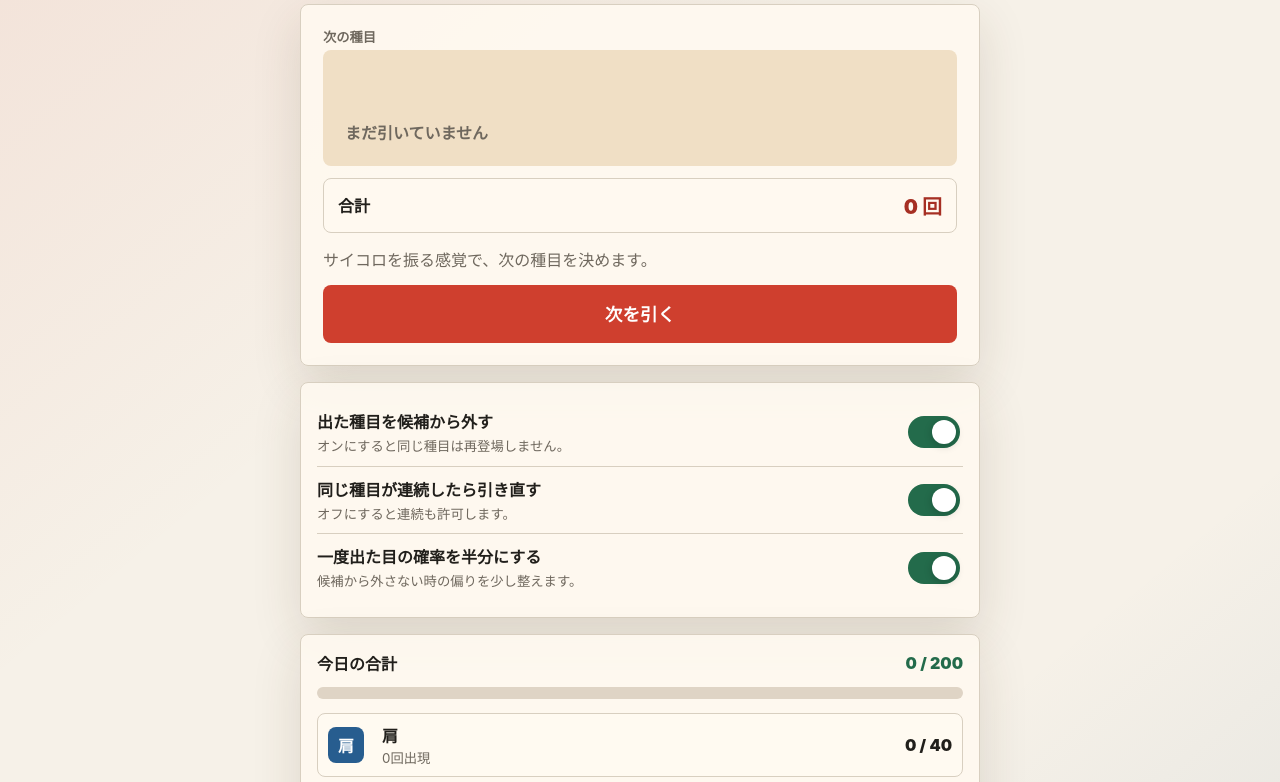
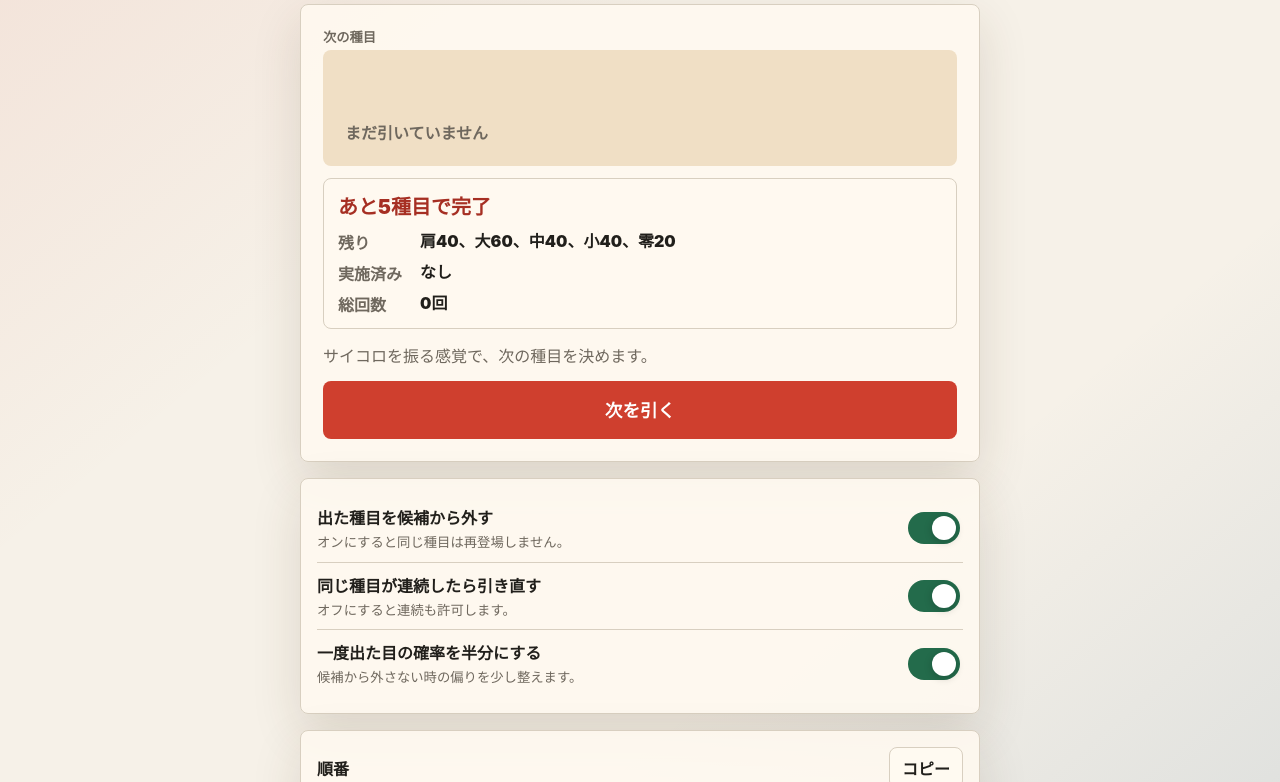
Before and after one commit to shuunya75/pushup, a plain HTML site: page index.html in a window 1280 px wide. Shown: the part 152-934 px from the top of the page. Drawn offline with Linux system fonts and the light colour scheme.

Commit message:
Simplify pushup progress display

```diff
--- a/app.js
+++ b/app.js
@@ -6,7 +6,6 @@ const exercises = [
   { id: "zero", name: "零", count: 20, color: "#5d4a8f" },
 ];
 
-const targetTotal = exercises.reduce((sum, exercise) => sum + exercise.count, 0);
 const todayKey = new Date().toLocaleDateString("sv-SE");
 const storageKey = `pushup-200:${todayKey}`;
 
@@ -21,10 +20,7 @@ const drawNotice = document.querySelector("#drawNotice");
 const excludeCompleted = document.querySelector("#excludeCompleted");
 const avoidRepeat = document.querySelector("#avoidRepeat");
 const halveWeight = document.querySelector("#halveWeight");
-const drawTotalOutput = document.querySelector("#drawTotalOutput");
-const totalOutput = document.querySelector("#totalOutput");
-const meterFill = document.querySelector("#meterFill");
-const exerciseList = document.querySelector("#exerciseList");
+const menuStatus = document.querySelector("#menuStatus");
 const historyList = document.querySelector("#historyList");
 
 todayLabel.textContent = new Intl.DateTimeFormat("ja-JP", {
@@ -84,7 +80,7 @@ function drawNext() {
   const candidate = pickCandidate();
 
   if (!candidate) {
-    drawNotice.textContent = "今日は200回完了です。お疲れさま。";
+    drawNotice.textContent = "基本メニュー完了です。お疲れさま。";
     render();
     return;
   }
@@ -164,9 +160,31 @@ function getCompletedTotal() {
   return state.history.reduce((sum, item) => sum + (item.count || 0), 0);
 }
 
+function getExerciseStats() {
+  return exercises.map((exercise) => {
+    const entries = state.history.filter((item) => item.id === exercise.id);
+    const hits = entries.length || state.hits[exercise.id] || 0;
+    const total = entries.reduce((sum, item) => sum + (item.count || exercise.count), 0);
+
+    return {
+      ...exercise,
+      hits,
+      total,
+      done: Boolean(state.completed[exercise.id]) || hits > 0,
+    };
+  });
+}
+
+function formatExercise(stat) {
+  return `${stat.name}${stat.count}${stat.hits > 1 ? `×${stat.hits}` : ""}`;
+}
+
 function render(latest = null) {
   const total = getCompletedTotal();
-  const remaining = exercises.filter((exercise) => !state.completed[exercise.id]).length;
+  const stats = getExerciseStats();
+  const remainingStats = stats.filter((stat) => !stat.done);
+  const completedStats = stats.filter((stat) => stat.done);
+  const remaining = remainingStats.length;
 
   if (latest) {
     currentExercise.innerHTML = `
@@ -182,33 +200,25 @@ function render(latest = null) {
     `;
   }
 
-  drawTotalOutput.textContent = `${total} 回`;
-  totalOutput.textContent = `${total} / ${targetTotal}`;
-  meterFill.style.width = `${Math.min(100, (total / targetTotal) * 100)}%`;
+  menuStatus.innerHTML = `
+    <p class="status-heading">${remaining === 0 ? "基本メニュー完了！" : `あと${remaining}種目で完了`}</p>
+    <dl class="status-list">
+      <div>
+        <dt>残り</dt>
+        <dd>${remainingStats.length === 0 ? "なし" : remainingStats.map(formatExercise).join("、")}</dd>
+      </div>
+      <div>
+        <dt>実施済み</dt>
+        <dd>${completedStats.length === 0 ? "なし" : completedStats.map(formatExercise).join("、")}</dd>
+      </div>
+      <div>
+        <dt>総回数</dt>
+        <dd>${total}回</dd>
+      </div>
+    </dl>
+  `;
   drawButton.disabled = remaining === 0;
   drawButton.textContent = remaining === 0 ? "完了" : "次を引く";
-
-  exerciseList.innerHTML = exercises
-    .map((exercise) => {
-      const done = state.completed[exercise.id];
-      const hits = state.hits[exercise.id] || 0;
-      const totalCount = state.history
-        .filter((item) => item.id === exercise.id)
-        .reduce((sum, item) => sum + (item.count || 0), 0);
-      return `
-        <article class="exercise-row ${done ? "done" : ""}">
-          <span class="badge" style="background:${done ? "var(--green)" : exercise.color}">
-            ${done ? "✓" : exercise.name}
-          </span>
-          <span>
-            <strong>${exercise.name}</strong>
-            <small>${hits}回出現</small>
-          </span>
-          <span class="row-count">${totalCount} / ${exercise.count}</span>
-        </article>
-      `;
-    })
-    .join("");
 
   historyList.innerHTML =
     state.history.length === 0
--- a/index.html
+++ b/index.html
@@ -23,9 +23,22 @@
         <div class="current" id="currentExercise">
           <span class="placeholder">まだ引いていません</span>
         </div>
-        <div class="draw-total">
-          <span>合計</span>
-          <output id="drawTotalOutput">0 回</output>
+        <div class="menu-status" id="menuStatus">
+          <p class="status-heading">あと5種目で完了</p>
+          <dl class="status-list">
+            <div>
+              <dt>残り</dt>
+              <dd>肩40、大60、中40、小40、零20</dd>
+            </div>
+            <div>
+              <dt>実施済み</dt>
+              <dd>なし</dd>
+            </div>
+            <div>
+              <dt>総回数</dt>
+              <dd>0回</dd>
+            </div>
+          </dl>
         </div>
         <p class="notice" id="drawNotice">サイコロを振る感覚で、次の種目を決めます。</p>
         <button class="primary-button" id="drawButton" type="button">次を引く</button>
@@ -55,17 +68,6 @@
         </label>
       </section>
 
-      <section class="progress-section" aria-label="今日の記録">
-        <div class="section-head">
-          <h2>今日の合計</h2>
-          <output id="totalOutput">0 / 200</output>
-        </div>
-        <div class="meter" aria-hidden="true">
-          <div id="meterFill"></div>
-        </div>
-        <div class="exercise-list" id="exerciseList"></div>
-      </section>
-
       <section class="history-section" aria-label="順番ログ">
         <div class="section-head">
           <h2>順番</h2>
--- a/styles.css
+++ b/styles.css
@@ -98,7 +98,6 @@ h2 {
 
 .draw-panel,
 .settings,
-.progress-section,
 .history-section {
   margin-top: 16px;
   border: 1px solid var(--line);
@@ -146,22 +145,45 @@ h2 {
   color: var(--muted);
 }
 
-.draw-total {
-  display: flex;
-  align-items: center;
-  justify-content: space-between;
-  gap: 12px;
+.menu-status {
+  display: grid;
+  gap: 10px;
   margin-top: 12px;
   padding: 12px 14px;
   border: 1px solid var(--line);
   border-radius: 8px;
   background: rgba(255, 250, 241, 0.76);
+}
+
+.status-heading {
+  margin: 0;
+  color: var(--accent-dark);
+  font-size: 1.25rem;
   font-weight: 900;
 }
 
-.draw-total output {
-  color: var(--accent-dark);
-  font-size: 1.25rem;
+.status-list {
+  display: grid;
+  gap: 7px;
+  margin: 0;
+}
+
+.status-list div {
+  display: grid;
+  grid-template-columns: 72px 1fr;
+  gap: 10px;
+}
+
+.status-list dt {
+  color: var(--muted);
+  font-weight: 800;
+}
+
+.status-list dd {
+  min-width: 0;
+  margin: 0;
+  font-weight: 900;
+  line-height: 1.45;
 }
 
 .primary-button {
@@ -180,7 +202,6 @@ h2 {
 }
 
 .settings,
-.progress-section,
 .history-section {
   padding: 16px;
 }
@@ -249,72 +270,6 @@ input[type="checkbox"]:checked::after {
   margin-bottom: 12px;
 }
 
-output {
-  color: var(--green);
-  font-weight: 900;
-}
-
-.meter {
-  width: 100%;
-  height: 12px;
-  overflow: hidden;
-  border-radius: 999px;
-  background: #dfd4c5;
-}
-
-#meterFill {
-  width: 0%;
-  height: 100%;
-  border-radius: inherit;
-  background: linear-gradient(90deg, var(--green), var(--blue));
-  transition: width 180ms ease;
-}
-
-.exercise-list {
-  display: grid;
-  gap: 8px;
-  margin-top: 14px;
-}
-
-.exercise-row {
-  display: grid;
-  grid-template-columns: 42px 1fr auto;
-  align-items: center;
-  gap: 12px;
-  min-height: 48px;
-  padding: 9px 10px;
-  border: 1px solid var(--line);
-  border-radius: 8px;
-  background: var(--panel);
-}
-
-.badge {
-  display: grid;
-  place-items: center;
-  width: 36px;
-  height: 36px;
-  border-radius: 8px;
-  color: white;
-  background: var(--blue);
-  font-weight: 900;
-}
-
-.exercise-row.done .badge {
-  background: var(--green);
-}
-
-.exercise-row strong {
-  display: block;
-}
-
-.exercise-row small {
-  color: var(--muted);
-}
-
-.row-count {
-  font-weight: 900;
-}
-
 .text-button {
   padding: 8px 12px;
   border: 1px solid var(--line);
@@ -352,7 +307,8 @@ output {
     padding: 16px;
   }
 
-  .exercise-row {
-    grid-template-columns: 38px 1fr auto;
+  .status-list div {
+    grid-template-columns: 1fr;
+    gap: 2px;
   }
 }
```
